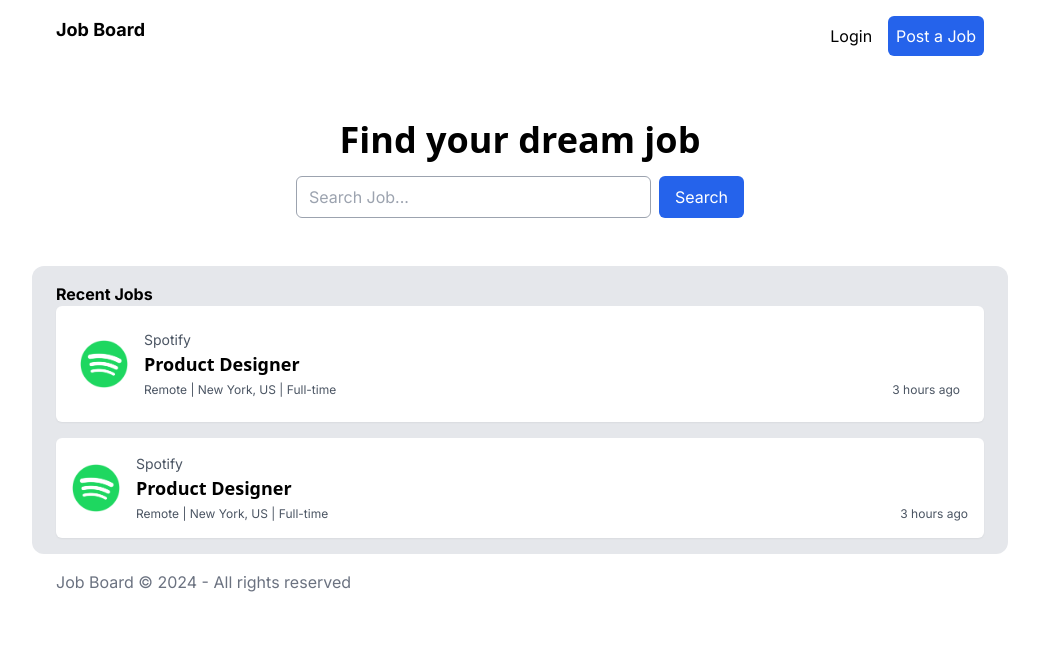
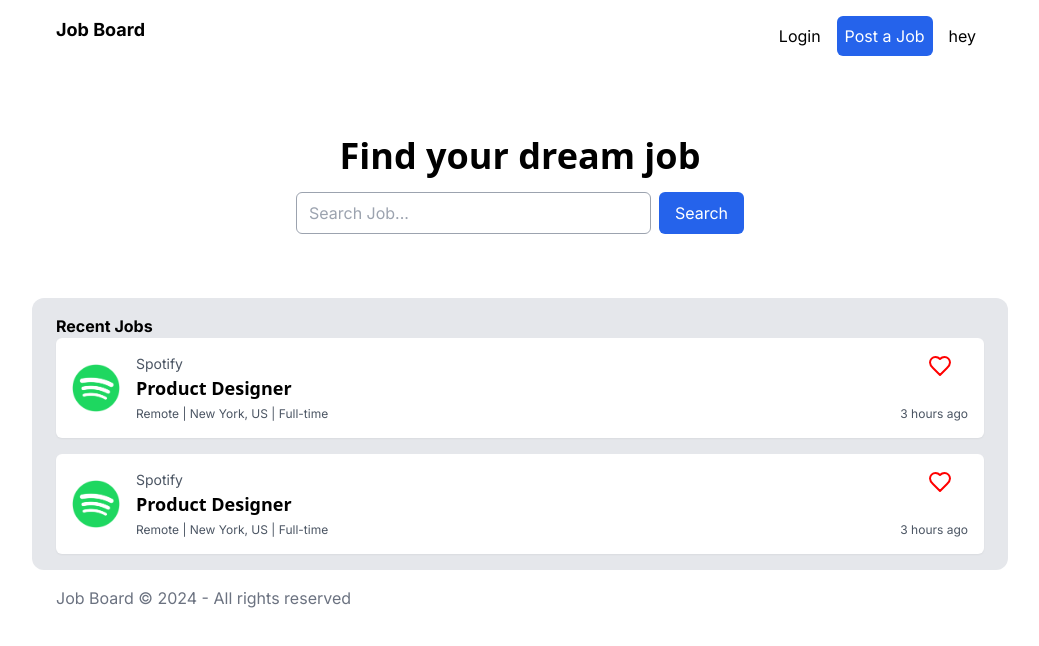
Before and after one commit to EwiJosepha/jboard, a Next.js app: page / in a window 1280 px wide. Shown: the top 646 px of the page, without its empty margins (120-1159 px from the left). Built offline with nearby package versions, Linux system fonts and the light colour scheme.

Commit message:
landig page completed

```diff
--- /dev/null
+++ b/src/app/api/auth/callback/route.tsx
@@ -0,0 +1,3 @@
+export function GET() {
+  return Response.json("ok")
+}
--- a/src/core/components/organisms/nav.tsx
+++ b/src/core/components/organisms/nav.tsx
@@ -9,6 +9,7 @@ function NavBar() {
         <nav className=" flex gap-2  *:p-2 *:rounded-md">
           <Link  href={"/"} className="*:bg-gray-200">Login</Link>
           <Link href={"/"} className="bg-blue-600 text-white" >Post a Job</Link>
+          <Link href={"/"}>hey</Link>
         </nav>
       </div>
     </header>
--- a/src/core/features/pages/home-page/hero.tsx
+++ b/src/core/features/pages/home-page/hero.tsx
@@ -2,7 +2,7 @@ import React from 'react'
 
 function HeroSection() {
   return (
-    <section className= ' container py-12'>
+    <section className= ' container my-16'>
       <h1 className='text-4xl font-bold text-center font-sans'>
         Find your dream job
       </h1>
--- a/src/core/features/pages/home-page/jobrow.tsx
+++ b/src/core/features/pages/home-page/jobrow.tsx
@@ -1,34 +1,45 @@
 import Image from 'next/image'
 import React from 'react'
 import spotify from "../../../../../public/assets/landingpage/images/spotify.png"
+import { Heart } from 'lucide-react'
 
 function Jobrow() {
   return (
     <div className=" flex flex-col gap-4">
-      <div className=' bg-white p-6 rounded-md shadow-sm flex gap-4'>
+      <div className=' bg-white p-4 rounded-md shadow-sm flex gap-4'>
         <div className='w-12 content-center'>
           <Image src={spotify} height={100} width={100} alt='job Icon' />
         </div>
-        <div className='grow'>
-          <p className=' text-gray-600 text-sm font-meduim'>Spotify</p>
-          <p className='font-bold font-sans pb-1 text-lg'>Product Designer</p>
-          <p className=' text-gray-600 text-xs'>Remote | New York, US | Full-time</p>
-        </div>
-        <div className='content-end text-gray-600 text-xs'>
-         <p> 3 hours ago</p>
+        <div className='grow md:flex relative'>
+        <div className='absolute top-0 right-4'>
+        <Heart color='red' />
+            </div>
+          <div className='grow '>
+            <p className=' text-gray-600 text-sm font-meduim'>Spotify</p>
+            <p className='font-bold font-sans pb-1 text-lg'>Product Designer</p>
+            <p className=' text-gray-600 text-xs'>Remote | New York, US | Full-time</p>
+          </div>
+          <div className='content-end text-gray-600 text-xs'>
+            <p> 3 hours ago</p>
+          </div>
         </div>
       </div>
       <div className=' bg-white p-4 rounded-md shadow-sm flex gap-4'>
         <div className='w-12 content-center'>
           <Image src={spotify} height={100} width={100} alt='job Icon' />
         </div>
-        <div className='grow'>
-          <p className=' text-gray-600 text-sm font-meduim'>Spotify</p>
-          <p className='font-bold font-sans pb-1 text-lg'>Product Designer</p>
-          <p className=' text-gray-600 text-xs'>Remote | New York, US | Full-time</p>
-        </div>
-        <div className='content-end text-gray-600 text-xs'>
-         <p> 3 hours ago</p>
+        <div className='grow md:flex relative'>
+        <div className='absolute top-0 right-4'>
+        <Heart color='red' />
+            </div>
+          <div className='grow '>
+            <p className=' text-gray-600 text-sm font-meduim'>Spotify</p>
+            <p className='font-bold font-sans pb-1 text-lg'>Product Designer</p>
+            <p className=' text-gray-600 text-xs'>Remote | New York, US | Full-time</p>
+          </div>
+          <div className='content-end text-gray-600 text-xs'>
+            <p> 3 hours ago</p>
+          </div>
         </div>
       </div>
     </div>
```
Also changed, not shown: package.json (+6 -4 lines), 2 other files (tests, documents, lock files or other folders).
